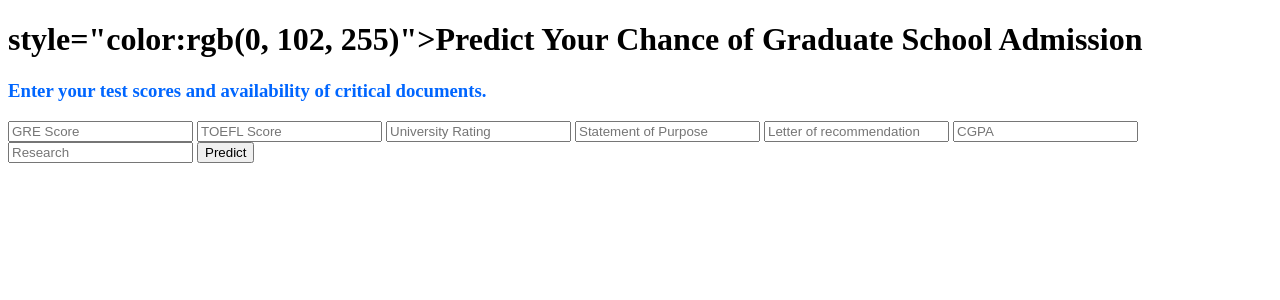
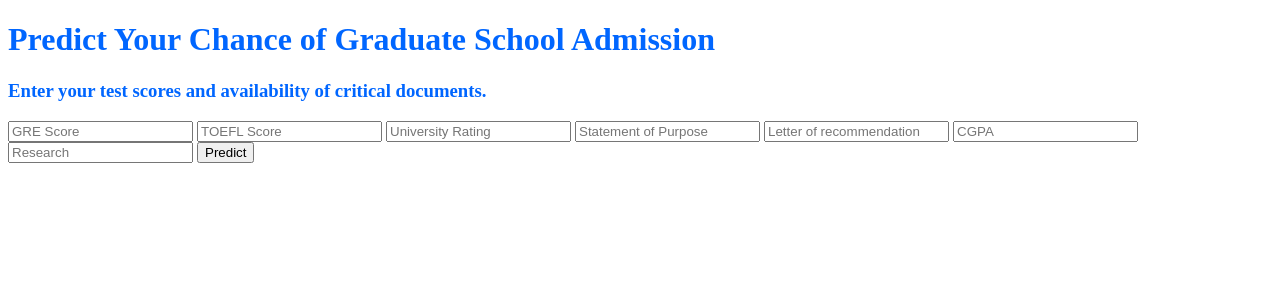
Before and after one commit to bridgecrew-perf6/Who-is-in, a Flask app: page / in a window 1280 px wide. Shown: the top 300 px of the page. Run offline with Flask 2, Linux system fonts and the light colour scheme; parts of the project's set-up code (start-up, migrations or seed data) failed here and were passed over.

Commit message:
Update index.html

```diff
--- a/templates/index.html
+++ b/templates/index.html
@@ -14,7 +14,7 @@
 
 <body>
     <div class="login">
-        <h1> style="color:rgb(0, 102, 255)">Predict Your Chance of Graduate School Admission</h1>
+        <h1 style="color:rgb(0, 102, 255)">Predict Your Chance of Graduate School Admission</h1>
         <h3 style="color:rgb(0, 102, 255)">Enter your test scores and availability of critical documents.</h3>
 
         <!-- Main Input For Receiving Query to our ML -->
```
